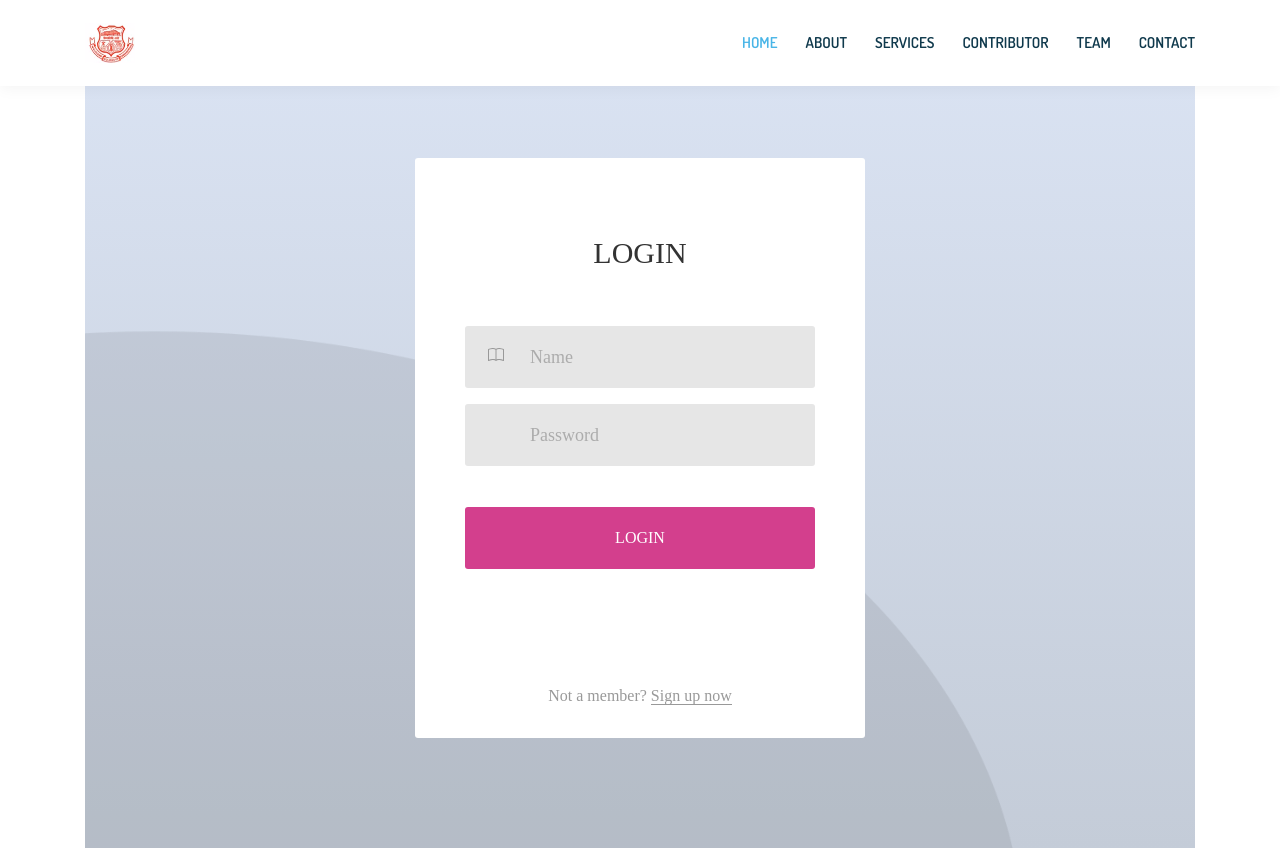
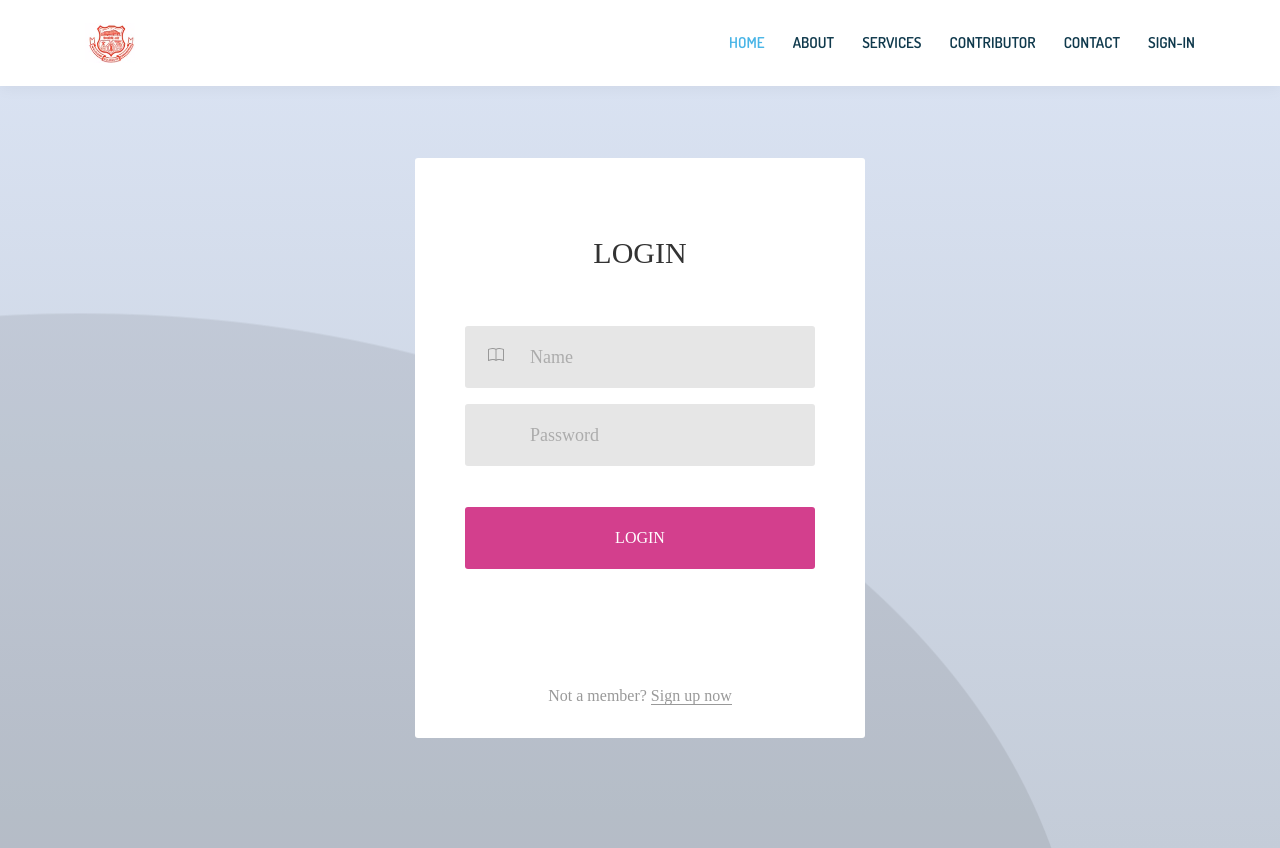
Before and after one commit to Teknath-jha/WCECourses, a Django app: page /login in a window 1280 px wide. Run offline with Django 3.2, Linux system fonts and the light colour scheme; some libraries are stand-ins or nearby versions; some web fonts are replaced.

Commit message:
Base html

```diff
--- a/WCECourses/WCECourses/templates/base.html
+++ b/WCECourses/WCECourses/templates/base.html
@@ -7,14 +7,14 @@
   <meta content="width=device-width, initial-scale=1.0" name="viewport">
 
   <title>{% block title %}
-            Home
+            WCE Courses
       {% endblock %}</title>
   <meta content="" name="description">
   <meta content="" name="keywords">
 
   <!-- Favicons -->
-  <link href='{%static "landing_static/img/favicon.png"%}'%}' rel="icon">
-  <link href='{%static "landing_static/img/apple-touch-icon.png"%}'%}' rel="apple-touch-icon">
+  <link href="{% static 'landing_static/img/favicon.png'%}" rel="icon">
+  <link href='{%static "landing_static/img/apple-touch-icon.png"%}' rel="apple-touch-icon">
 
   <!-- Google Fonts -->
   <link href="https://fonts.googleapis.com/css?family=Open+Sans:300,300i,400,400i,600,600i,700,700i|Dosis:300,400,500,,600,700,700i|Lato:300,300i,400,400i,700,700i" rel="stylesheet">
@@ -44,7 +44,7 @@
   <header id="header" class="fixed-top">
     <div class="container d-flex align-items-center">
 
-      <a href="index.html" class="logo mr-auto"><img src="landing_static/img/wce_logo.png" alt="" class="img-fluid"></a>
+      <a href="index.html" class="logo mr-auto"><img src="{% static 'landing_static/img/wce_logo.png' %}" alt="" class="img-fluid"></a>
       <!-- Uncomment below if you prefer to use text as a logo -->
       <!-- <h1 class="logo mr-auto"><a href="index.html">Butterfly</a></h1> -->
 
@@ -54,19 +54,24 @@
           <li><a href="#about">About</a></li>
           <li><a href="#services">Services</a></li>
           <li><a href="#portfolio">contributor</a></li>
-          <li><a href="#team">Team</a></li>
           <li><a href="#contact">Contact</a></li>
+          {% if user.is_authenticated %}
+            <li><a href="{% url 'logout' %}">Logout</a></li>
+          {% else %}
+          <li><a href="{% url 'Login' %}">Sign-In</a></li>
+          {% endif %}
+
 
         </ul>
       </nav><!-- .nav-menu -->
     </div>
   </header><!-- End Header -->
 
-<div class="container">
+<!--<div class="container">-->
     {% block content %}
 
     {% endblock %}
-  </div>
+  <!--</div>-->
 
 
 
@@ -86,6 +91,7 @@
   <!-- Template Main JS File -->
   <script src="landing_static/js/main.js"></script>
 
+
 </body>
 
 </html>
--- a/WCECourses/WCECourses/templates/landingPage.html
+++ b/WCECourses/WCECourses/templates/landingPage.html
@@ -10,7 +10,7 @@
         <div class="col-lg-6 pt-4 pt-lg-0 order-2 order-lg-1 d-flex flex-column justify-content-center">
           <h1>Landing page is here </h1>
           <h2>Here probably a great vision and enrollment may start.  id, aliquam eget nibh et. Maecen aliquam, risus at semper. Proin iaculis purus consequat sem cure digni ssim. Donec porttitora entum.</h2>
-          <div><a href="#about" class="btn-get-started scrollto">Get Started</a></div>
+          <div><a href="{% url 'Login' %}" class="btn-get-started scrollto">Login</a></div>
         </div>
         <div class="col-lg-6 order-1 order-lg-2 hero-img">
           <img src="landing_staticlanding_staticero-img.png" class="img-fluid" alt="">
--- a/WCECourses/WCECourses/templates/login.html
+++ b/WCECourses/WCECourses/templates/login.html
@@ -60,7 +60,7 @@
 							Not a member?
 						</span>
 
-						<a class="txt1 bo1 hov1" href="#">
+						<a class="txt1 bo1 hov1" href="{% url 'register' %}">
 							Sign up now
 						</a>
 					</div>
--- a/WCECourses/WCECourses/templates/register.html
+++ b/WCECourses/WCECourses/templates/register.html
@@ -1,7 +1,7 @@
 {% extends 'base.html' %}
 {% load static %}
 {% block content %}
-
+<title>Modiji</title>
 <!--===============================================================================================-->
 	<link rel="icon" type="image/png" href='{% static "register/images/icons/favicon.ico"%}'/>
 <!--===============================================================================================-->
--- a/WCECourses/WCECourses/urls.py
+++ b/WCECourses/WCECourses/urls.py
@@ -22,4 +22,5 @@ urlpatterns = [
     path('', views.landingPage.as_view(), name="landingPage"),
     path('register', views.register.as_view(), name="register"),
     path('login', views.Login.as_view(), name="Login"),
+    path('logout', views.logout_user, name='logout'),
 ]
```
Also changed, not shown: WCECourses/db.sqlite3.
